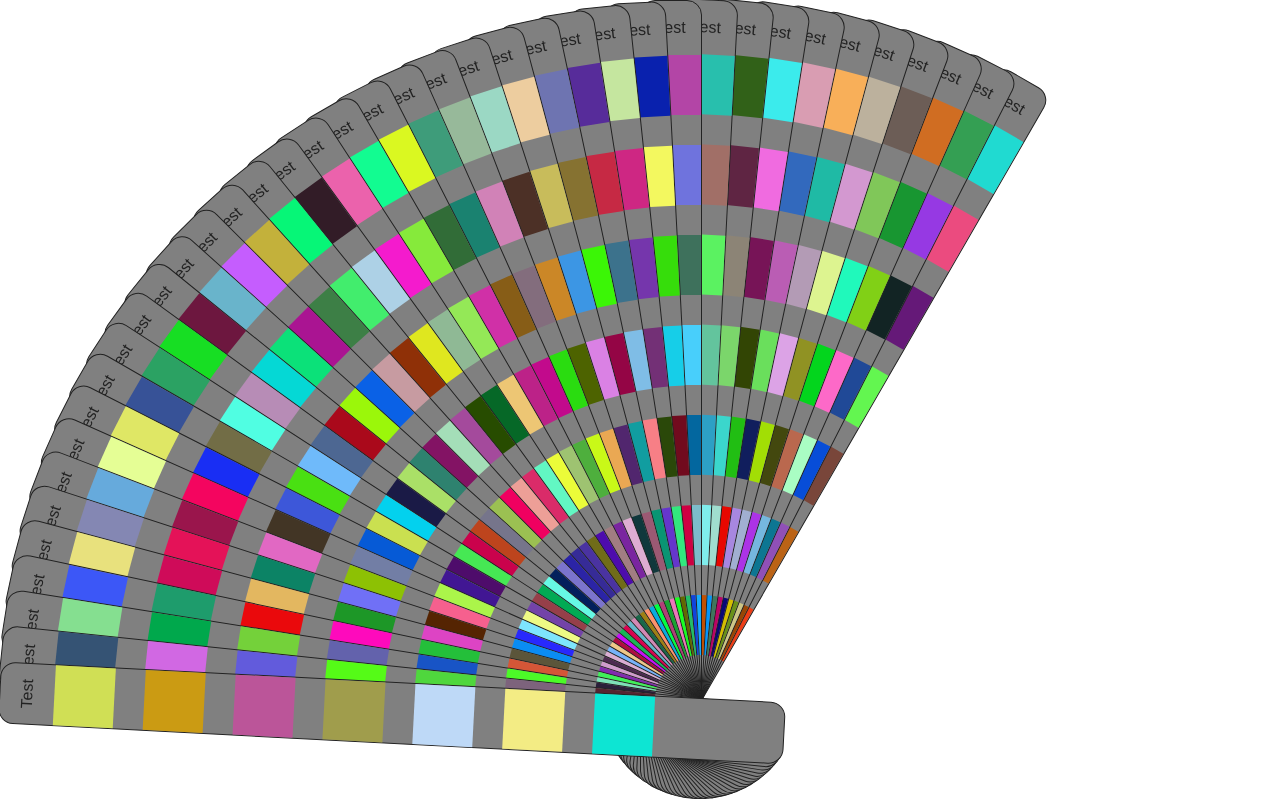
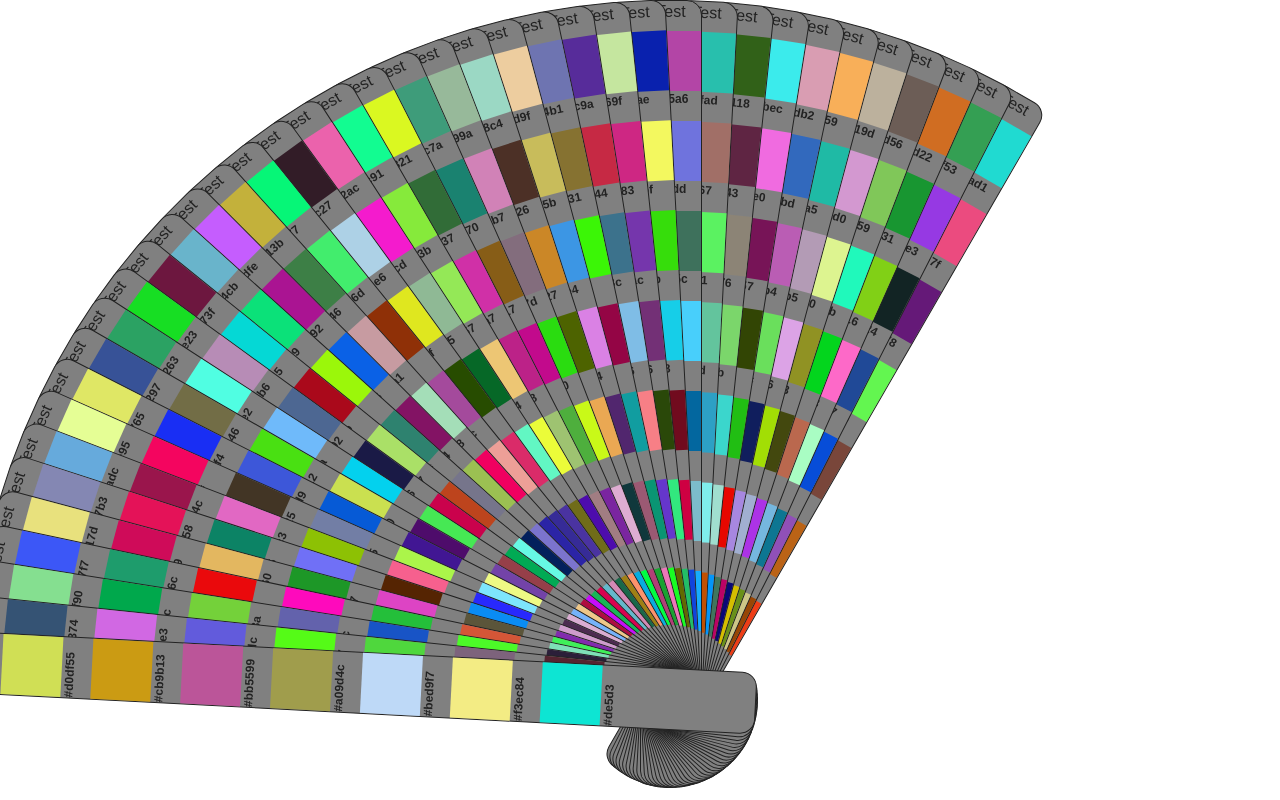
Before and after one commit to bagf/html5-paintselector, a plain HTML site: page index.html in a window 1280 px wide. Drawn offline with nearby package versions, Linux system fonts and the light colour scheme.

Commit message:
Improved slightly

```diff
--- a/index.html
+++ b/index.html
@@ -31,8 +31,9 @@
 		}
 		.color-list .color-wrapper {
 			height: 1400px;
-			width: 120px;
+			width: 60px;
 			position: absolute;
+			cursor: pointer;
 		}
 		.color-list .color-wrapper .color-bar {
 			background-color: gray;
@@ -43,43 +44,25 @@
 		}
 		.color-list .color-wrapper .color-bar p {
 			text-align: center;
+			height: 30px;
+			padding: 0;
+			margin: 0;
+		}
+		.color-list .color-wrapper .color-bar p.text {
+			float: left;
+			padding: 0;
+			marign: 0;
+			padding-top: 60px;
+			font-size: 12px;
+			font-weight: bold;
 		}
 		.color-list .color-wrapper .color-bar .color {
 			height: 60px;
 			width: 60px;
 			margin-bottom: 30px;
 		}
-
-		.color-list .color-wrapper:nth-of-type(1) {
-			transform: rotate(100deg);
-		}
-
-		.color-list .color-wrapper:nth-of-type(2) {
-			transform: rotate(95deg);
-		}
-
-		.color-list .color-wrapper:nth-of-type(3) {
-			transform: rotate(90deg);
-		}
-
-		.color-list .color-wrapper:nth-of-type(4) {
-			transform: rotate(85deg);
-		}
-
-		.color-list .color-wrapper:nth-of-type(5) {
-			transform: rotate(80deg);
-		}
-
-		.color-list .color-wrapper:nth-of-type(6) {
-			transform: rotate(75deg);
-		}
-
-		.color-list .color-wrapper:nth-of-type(7) {
-			transform: rotate(70deg);
-		}
-
-		.color-list .color-wrapper:nth-of-type(8) {
-			transform: rotate(65deg);
+		.color-wrapper:hover {
+			z-index: 99;
 		}
 		</style>
 
@@ -111,7 +94,14 @@
 				var $bar = $('<div class="color-bar"><p>Test</p></div>');
 				for (var j = 0; j < 7; j++) {
 					var $color = $('<div class="color"></div>');
-					$color.css("background-color", "rgb("+random()+","+random()+","+random()+")");
+
+					// Generate colors
+					var red = random();
+					var green = random();
+					var blue = random();
+
+					$color.css("background-color", "rgb("+red+","+green+","+blue+")");
+					$bar.append('<p class="text">#'+red.toString(16)+''+green.toString(16)+''+blue.toString(16)+'</p>');
 					$bar.append($color);
 				}
 
```
